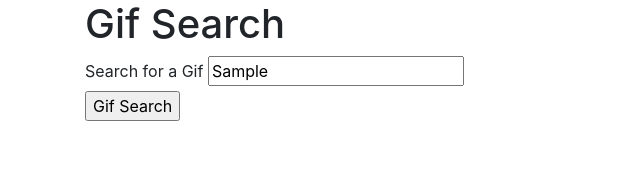
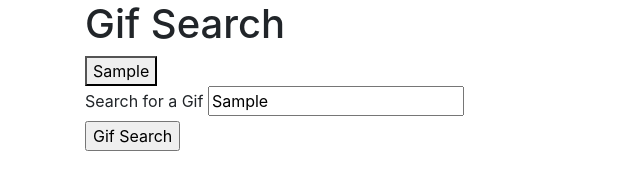
Before and after one commit to bradsaid/API, a plain HTML site: page index.html in a window 1280 px wide. Both pictures are taken after typing "Sample" into the empty fields and a click on the input "Gif Search". Shown: the whole page, without its empty margins (0-640 px from the left). Drawn offline with nearby package versions, Linux system fonts and the light colour scheme; no server answers.

Commit message:
Making progress

```diff
--- a/assets/javascript/app.js
+++ b/assets/javascript/app.js
@@ -1,10 +1,22 @@
 $( document ).ready(function(){
     let topics = [];
 
+    function gifButtons() {
+        $("#gif-button-view").empty();
+        for (let i = 0; i < topics.length; i++) {
+          let newGif = $("<button>");
+          newGif.addClass("gif");
+          newGif.attr("data-name", topics[i]);
+          newGif.text(topics[i]);
+          $("#gif-button-view").append(newGif);
+        }
+      }
 
     $("#find-gif").on("click", function(event) {
         event.preventDefault();
-        var gif = $("#gif-input").val();
+        var gif = $("#gif-input").val().trim();
+        topics.push(gif);
+        gifButtons();
         var queryURL = "https://api.giphy.com/v1/gifs/search?q=" + gif + "&api_key=Z4vKSU5AoUMXiTjlS9jE7xDrLISmaqO3";
          $.ajax({
          url: queryURL,
--- a/index.html
+++ b/index.html
@@ -11,12 +11,13 @@
 <body>
   <div class="container">
     <h1>Gif Search</h1>
-    <div id="gif-view"></div>
+    <div id="gif-button-view"></div>
     <form id="gif-form">
       <label for="gif-input">Search for a Gif</label>
       <input type="text" id="gif-input"><br>
       <input id="find-gif" type="submit" value="Gif Search">
     </form>
+    <div id="gif-view"></div>
 
     <script src="https://cdnjs.cloudflare.com/ajax/libs/jquery/3.2.1/jquery.min.js"></script>
     <script src="assets/javascript/app.js" type="text/javascript"></script>
```
